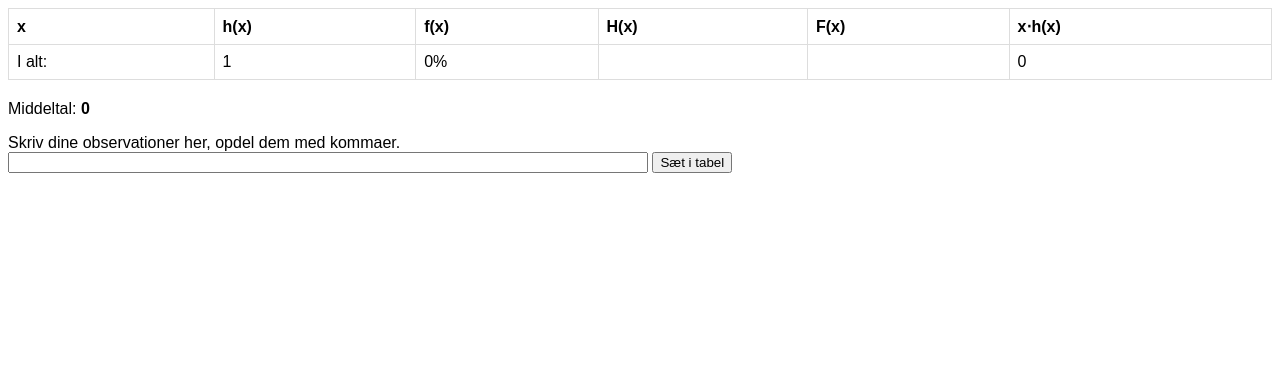
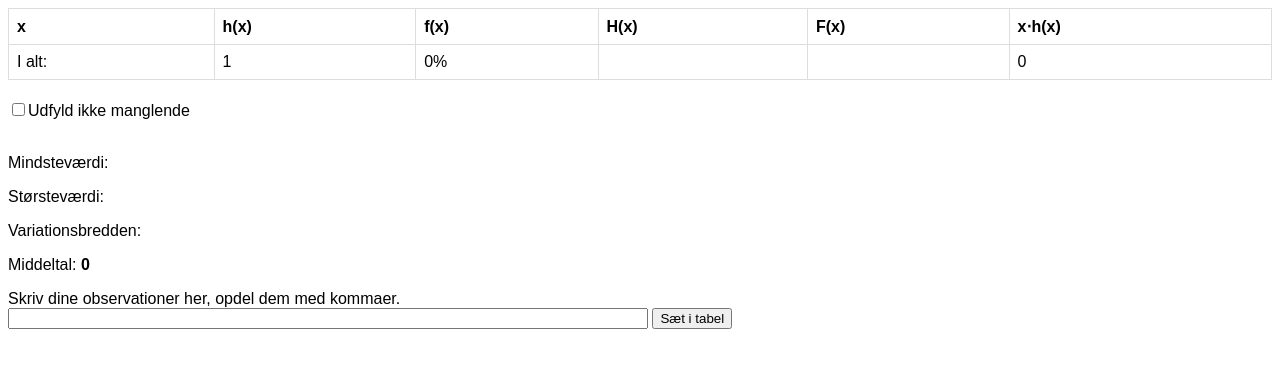
Before and after one commit to FuTTiiZ/hyppighedstabel, a plain HTML site: page index.html in a window 1280 px wide. Both pictures are taken after a click on the button "Sæt i tabel". Drawn offline with nearby package versions, Linux system fonts and the light colour scheme.

Commit message:
Add files via upload

```diff
--- a/index.html
+++ b/index.html
@@ -21,7 +21,20 @@
     </div>
     <div>
       <div>
-        <p id="avg">
+        <input id="dontfill" type="checkbox">Udfyld ikke manglende</br>
+      </div>
+      <div>
+        </br>
+        <p id="mindst">
+          Mindsteværdi:
+        </p>
+        <p id="largest">
+          Størsteværdi:
+        </p>
+        <p id="vari">
+          Variationsbredden:
+        </p>
+        <p id="midl">
           Middeltal:
         </p>
       </div>
--- a/js/script.js
+++ b/js/script.js
@@ -2,15 +2,17 @@ var clicks = 0;
 $('#submit')[0].addEventListener('click', function() {
   if (clicks < 1) {
     clicks++;
-    var re = $('#re')[0].value.replace(/ /g, '').split(','); // Laver et array, re, som står for raw entries.
+    var re = $('#re')[0].value.replace(/,/g, '.').split(' '); // Laver et array, re, som står for raw entries.
     var ec = [...new Set(re)].sort(function(a, b){return a-b}); // Laver et array, ec,  som står for entry categories.
 
-    var fec = [];
-    for (var i = ec[0]; i < parseFloat(ec[ec.length - 1]) + 1; i++) {
-      fec.push(i.toString());
+    if (!$('#dontfill')[0].checked) {
+      var fec = [];
+      for (var i = ec[0]; i < parseFloat(ec[ec.length - 1]) + 1; i++) {
+        fec.push(i);
+      }
+
+      ec = fec;
     }
-
-    ec = fec;
 
     function getOccs(value) {
       var count = 0;
@@ -20,7 +22,7 @@ $('#submit')[0].addEventListener('click', function() {
 
     for (var i = 0; i < ec.length; i++) {
       $('table').append('<tr>' +
-      '<td>' + ec[i] + '</td>' +
+      '<td>' + ec[i].toString().replace('.', ',') + '</td>' +
       '<td>' + getOccs(ec[i]) + '</td>' +
       '<td>' + (getOccs(ec[i]) / re.length * 100).toString().replace('.', ',') + '%</td>' +
       '</tr>');
@@ -78,8 +80,10 @@ $('#submit')[0].addEventListener('click', function() {
     '<td>' + xht.toString().replace('.', ',') + '</td>' +
     '</tr>');
 
-    $('#avg')[0].innerHTML += '<b>' + (xht / re.length).toString().replace('.', ',') + '</b>';
-
+    $('#midl')[0].innerHTML += '<b>' + (xht / re.length).toString().replace('.', ',') + '</b>';
+    $('#mindst')[0].innerHTML += '<b>' + ec[0].toString().replace('.', ',') + '</b>';
+    $('#largest')[0].innerHTML += '<b>' + ec[ec.length - 1].toString().replace('.', ',') + '</b>';
+    $('#vari')[0].innerHTML += '<b>' + (ec[ec.length - 1] - ec[0]).toString().replace('.', ',') + '</b>';
 
   }
 });
```
